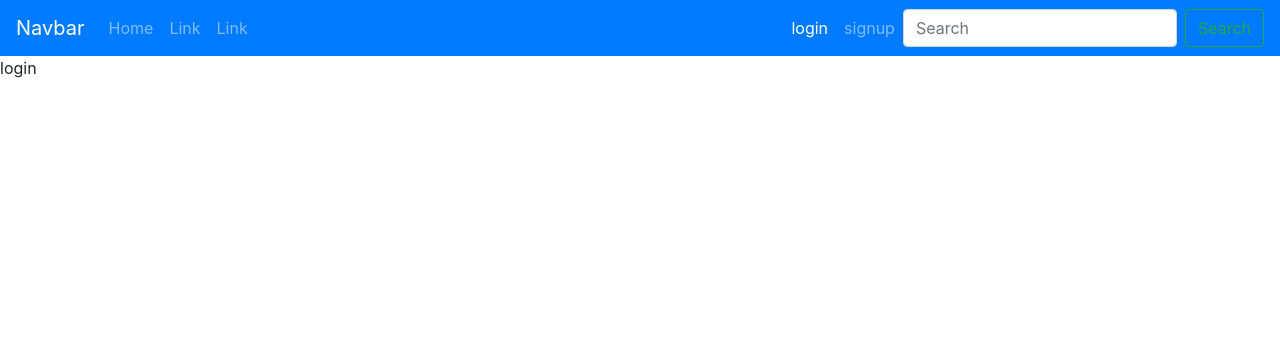
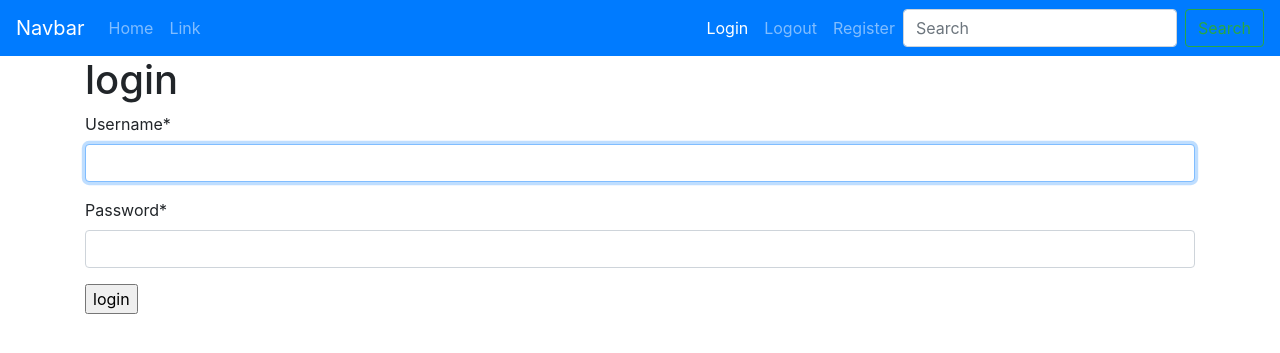
Before and after one commit to rahulraveendranak/shoppingcart, a Django app: page /accounts/login/ in a window 1280 px wide. Shown: the top 353 px of the page. Run offline with Django 3.2, Linux system fonts and the light colour scheme; some libraries are stand-ins or nearby versions.

Commit message:
user-reg/login/logout

```diff
--- /dev/null
+++ b/accounts/templates/registration/login.html
@@ -0,0 +1,17 @@
+{% extends "base.html" %}
+{% load static %}
+{% load crispy_forms_tags %}
+{% block title %}login{% endblock %}
+{% block activelogin %}active{% endblock activelogin %}
+{% block content %}
+    <h1 class="container">login</h1>
+    <div class="container">
+        <form action="{% url 'login' %}" method="POST">
+            {% csrf_token %}
+            {{ form|crispy }}
+            <input type="submit" value="login">
+        </form>
+    </div>
+{% endblock %}
+</body>
+</html>
--- a/accounts/urls.py
+++ b/accounts/urls.py
@@ -4,6 +4,5 @@ from django.urls import path,include
 from . import views
 
 urlpatterns = [
-    path('login/', views.login, name='login'),
-    path('signup/', views.signup, name='signup'),
+    path('register/',views.register,name='register'),
 ]
--- a/accounts/views.py
+++ b/accounts/views.py
@@ -1,22 +1,13 @@
-from django.shortcuts import render,redirect
-from django.contrib.auth import login, authenticate
+from django.shortcuts import render,redirect,reverse
 from accounts.forms import SignUpForm
-# Create your views here.
-def signup(request):
-    if request.method == 'POST':
+
+
+def register(request):
+    form = SignUpForm()
+    if request.method =='POST':
         form = SignUpForm(request.POST)
         if form.is_valid():
             form.save()
-            username = form.cleaned_data.get('username')
-            raw_password = form.cleaned_data.get(password)
-            user = authenticate(username=username,password=raw_password)
-            login(request,user)
-            return redirect('home')
-    else:
-        form = SignUpForm()
-    context = {'form': form}
-    return render(request,'signup.html',context)
-
-def login(request):
-    context = {}
-    return render(request,'login.html',context)
+            print("saved")
+            return redirect(reverse('register'))
+    return render(request,'registration/register.html',{'form':form})
--- a/djangoBasic/settings.py
+++ b/djangoBasic/settings.py
@@ -134,3 +134,6 @@ STATICFILES_DIRS = [
 ]
 
 MEDIA_ROOT = os.path.join(BASE_DIR, 'static/images')
+
+LOGIN_REDIRECT_URL ="/"
+LOGOUT_REDIRECT_URL ="login"
--- a/djangoBasic/urls.py
+++ b/djangoBasic/urls.py
@@ -23,6 +23,7 @@ urlpatterns = [
     path('super-admin/', admin.site.urls),
     path('', include('main.urls')),
     path('accounts/', include('accounts.urls')),
+    path('accounts/', include('django.contrib.auth.urls')),
 
 ]
 
--- a/main/templates/base.html
+++ b/main/templates/base.html
@@ -26,17 +26,17 @@
           <li class="nav-item {% block activelink %}{% endblock activelink %}">
             <a class="nav-link" href="#">Link</a>
           </li>
-          <li class="nav-item {% block activelink1 %}{% endblock activelink1 %}">
-            <a class="nav-link" href="#">Link</a>
-          </li>
         </ul>
         <form class="form-inline my-2 my-lg-0">
           <ul class="navbar-nav mr-auto">
             <li class="nav-item {% block activelogin %}{% endblock activelogin %}">
-              <a class="nav-link" href="{% url 'login' %}">login</a>
+              <a class="nav-link" href="{% url 'login' %}">Login</a>
             </li>
             <li class="nav-item {% block activesignup %}{% endblock activesignup %}">
-              <a class="nav-link" href="{% url 'signup' %}">signup</a>
+              <a class="nav-link" href="{% url 'logout' %}">Logout</a>
+            </li>
+            <li class="nav-item {% block activereg %}{% endblock activereg %}">
+              <a class="nav-link" href="{% url 'register' %}">Register</a>
             </li>
            </ul>
           <input class="form-control mr-sm-2" type="search" placeholder="Search" aria-label="Search">
--- a/main/templates/login.html
+++ /dev/null
@@ -1,8 +0,0 @@
-{% extends "base.html" %}
-{% load static %}
-{% load crispy_forms_tags %}
-{% block title %}index{% endblock %}
-{% block activelogin %}active{% endblock activelogin %}
-{% block content %}
-login
-{% endblock %}
--- a/main/views.py
+++ b/main/views.py
@@ -1,6 +1,7 @@
 from django.shortcuts import render,redirect
 from main.forms import Productform,Categoryform
 from main.models import Product,Category
+from django.contrib.auth.decorators import login_required
 
 # Create your views here.
 
@@ -65,7 +66,7 @@ def update_category(request,category_id):
 #user views
 
 #landing views
-
+@login_required
 def index(request):
     context = {}
     return render(request,'index.html',context)
```
Also changed, not shown: accounts/templates/registration/register.html (added, +21 -0 lines), main/templates/signup.html (deleted, +0 -28 lines), db.sqlite3.
